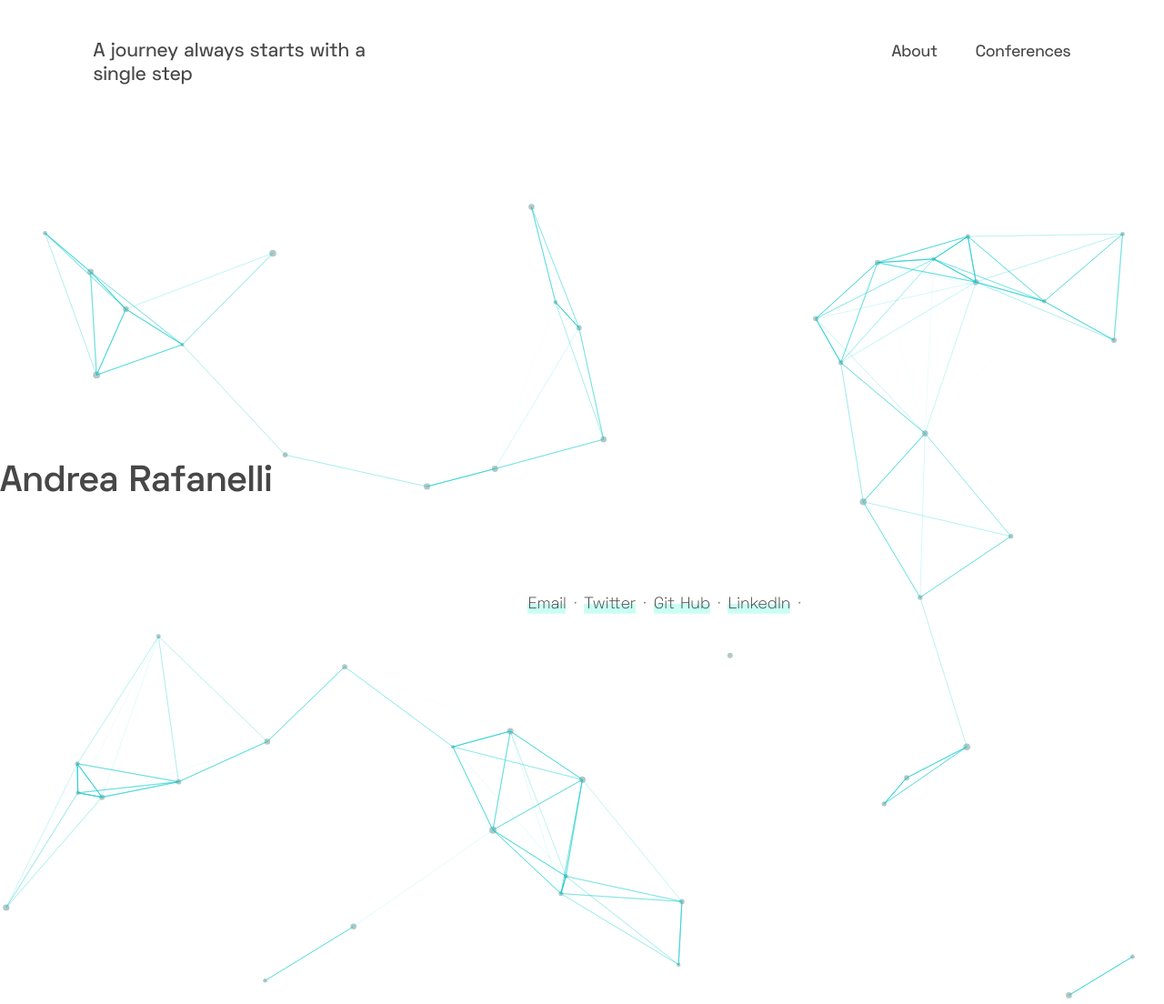
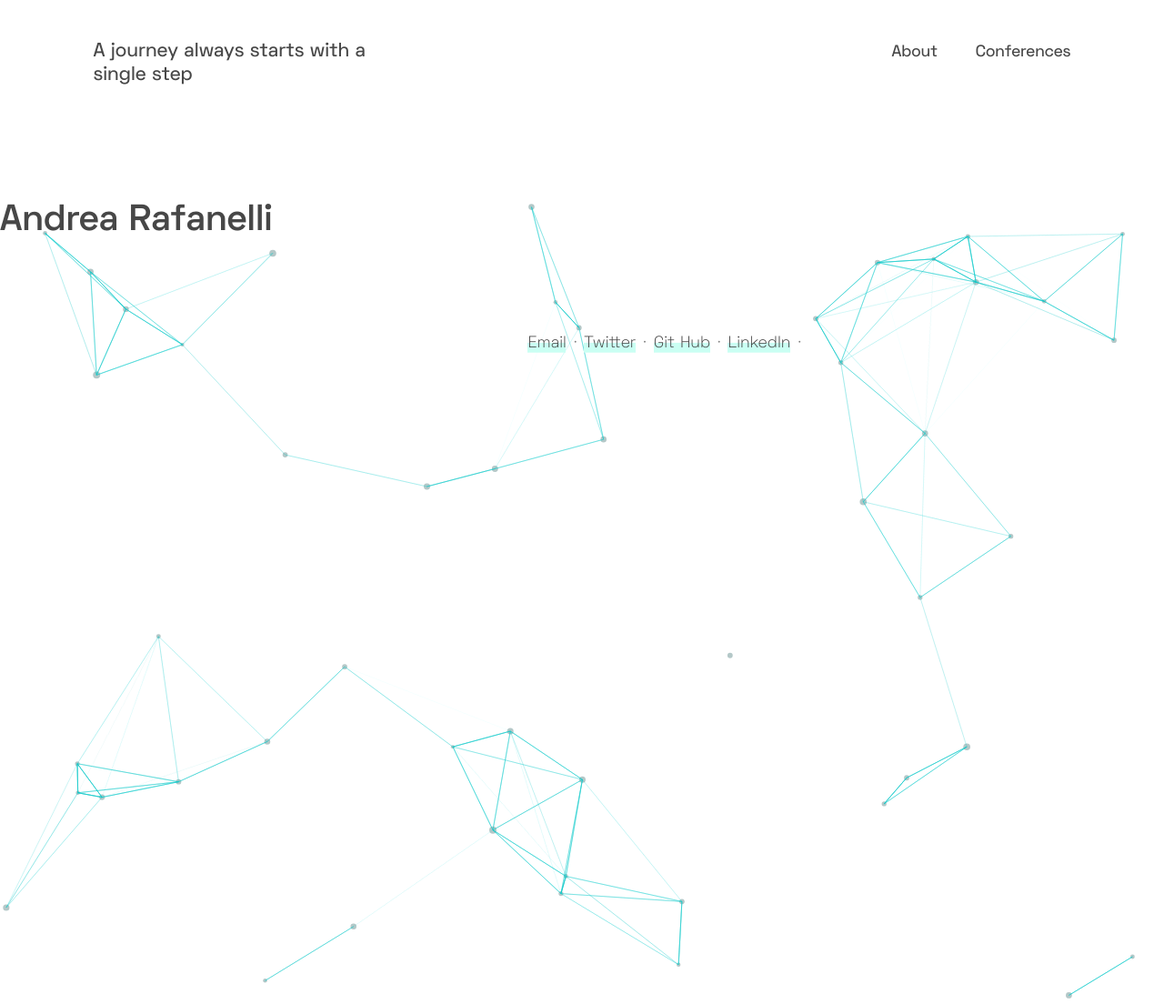
Before and after one commit to lollix91/andrearafanelli.github.io, a Jekyll site: the page built from index.html, in a window 1280 px wide. Shown: the whole page at 91% size. Built offline with Jekyll 4.4.1, drawn with Linux system fonts in a browser that asks for light colours.

Commit message:
Update index.html

```diff
--- a/index.html
+++ b/index.html
@@ -3,9 +3,10 @@ layout: default
 ---
 <style>
 p.ex1 {
-  margin-top: 20rem;
+  margin-top: 4rem;
   text-align: center;
   font-size: 250%;
+  margin-bottom: 4rem;
 
 }
 </style>
```
